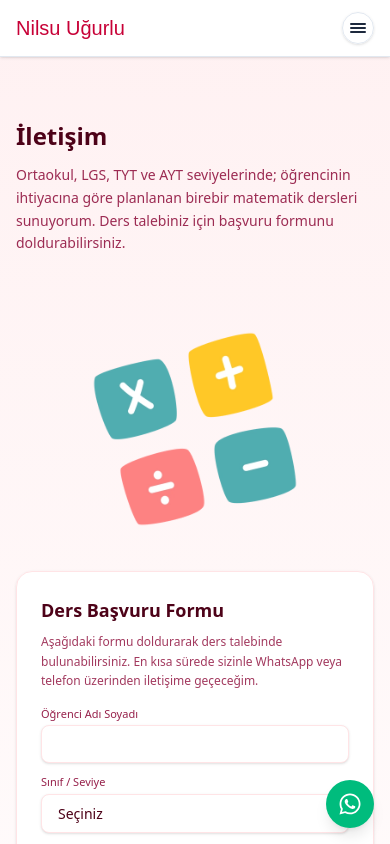
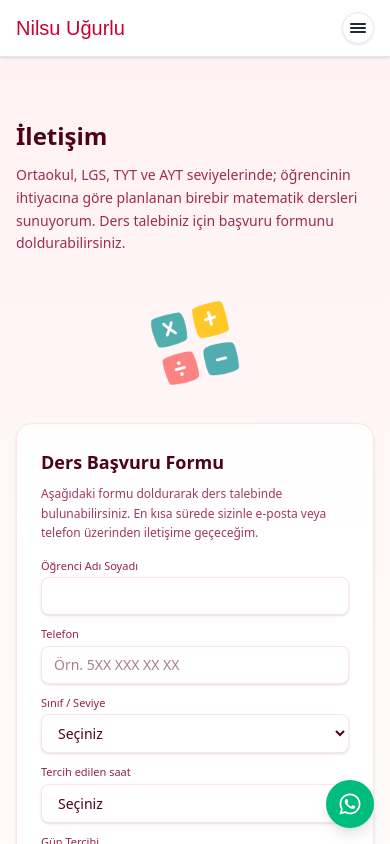
Before and after one commit to tegemenozyurek/nilsumat, a Next.js app: page /iletisim in a window 390 px wide. Shown: the top 844 px of the page. Built offline with nearby package versions, Linux system fonts and the light colour scheme; a web font is replaced by a local one.

Commit message:
Update IletisimPage layout for improved responsiveness and adjust LessonApplicationForm to include a phone input field and modify contact communication method to email.

```diff
--- a/app/iletisim/page.tsx
+++ b/app/iletisim/page.tsx
@@ -22,12 +22,12 @@ export default function IletisimPage() {
                 göre planlanan birebir matematik dersleri sunuyorum. Ders
                 talebiniz için başvuru formunu doldurabilirsiniz.
               </p>
-              <div className="mx-auto mt-16 w-full max-w-[220px] sm:mt-20 sm:max-w-[260px]">
+              <div className="mx-auto mt-10 w-full max-w-[96px] sm:mt-14 sm:max-w-[200px] lg:mt-20 lg:max-w-[260px]">
                 <Image
                   src={iconsIllustration}
                   alt="Matematik dersleri görseli"
                   className="h-auto w-full"
-                  sizes="(max-width: 640px) 220px, 260px"
+                  sizes="(max-width: 640px) 96px, (max-width: 1024px) 200px, 260px"
                 />
               </div>
             </div>
--- a/components/LessonApplicationForm.tsx
+++ b/components/LessonApplicationForm.tsx
@@ -1,6 +1,7 @@
 "use client";
 
 import type {
+  ChangeEvent,
   ChangeEventHandler,
   FormEvent,
   InvalidEvent,
@@ -46,6 +47,23 @@ function setTurkishRequiredMessage(
   el.setCustomValidity("");
 }
 
+function digitsOnlyMax10(value: string): string {
+  return value.replace(/\D/g, "").slice(0, 10);
+}
+
+function phoneFieldInvalid(e: InvalidEvent<HTMLInputElement>) {
+  const el = e.currentTarget;
+  if (el.validity.valueMissing) {
+    el.setCustomValidity("Lütfen 10 haneli telefon numaranızı girin.");
+    return;
+  }
+  if (el.validity.tooShort || el.validity.tooLong) {
+    el.setCustomValidity("Telefon numarası tam olarak 10 haneli olmalıdır.");
+    return;
+  }
+  el.setCustomValidity("");
+}
+
 type LessonApplicationFormProps = {
   /** Varsayılan: Ders Başvuru Formu */
   title?: string;
@@ -55,6 +73,12 @@ export function LessonApplicationForm({
   title = "Ders Başvuru Formu",
 }: LessonApplicationFormProps) {
   const [showNotification, setShowNotification] = useState(false);
+  const [phone, setPhone] = useState("");
+
+  const onPhoneChange = (e: ChangeEvent<HTMLInputElement>) => {
+    setPhone(digitsOnlyMax10(e.target.value));
+    e.target.setCustomValidity("");
+  };
 
   return (
     <article className="rounded-2xl border border-rose-100 bg-white/95 p-6 shadow-sm md:p-8">
@@ -63,7 +87,7 @@ export function LessonApplicationForm({
       </h2>
       <p className="mt-2 text-xs leading-relaxed text-rose-900/80 md:text-sm">
         Aşağıdaki formu doldurarak ders talebinde bulunabilirsiniz. En kısa
-        sürede sizinle WhatsApp veya telefon üzerinden iletişime geçeceğim.
+        sürede sizinle e-posta veya telefon üzerinden iletişime geçeceğim.
       </p>
 
       <form
@@ -92,6 +116,26 @@ export function LessonApplicationForm({
               )
             }
             onInput={clearNativeValidity}
+            className="mt-1 w-full rounded-lg border border-rose-100 bg-white px-3 py-2 text-sm text-rose-950 shadow-sm outline-none ring-0 focus:border-pink-300 focus:ring-2 focus:ring-pink-100"
+          />
+        </div>
+
+        <div>
+          <label className="block text-[11px] font-medium text-rose-900/90 md:text-xs">
+            Telefon
+          </label>
+          <input
+            type="text"
+            name="telefon"
+            required
+            minLength={10}
+            maxLength={10}
+            inputMode="numeric"
+            autoComplete="tel"
+            placeholder="Örn. 5XX XXX XX XX"
+            value={phone}
+            onChange={onPhoneChange}
+            onInvalid={phoneFieldInvalid}
             className="mt-1 w-full rounded-lg border border-rose-100 bg-white px-3 py-2 text-sm text-rose-950 shadow-sm outline-none ring-0 focus:border-pink-300 focus:ring-2 focus:ring-pink-100"
           />
         </div>
```
